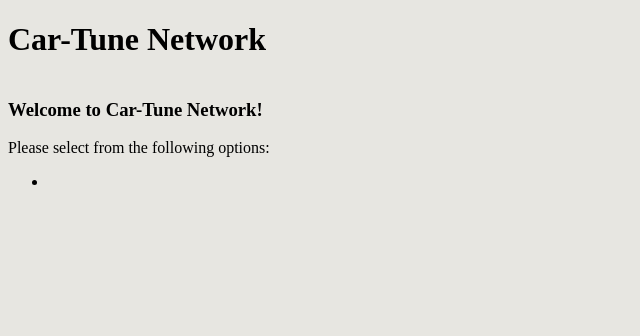
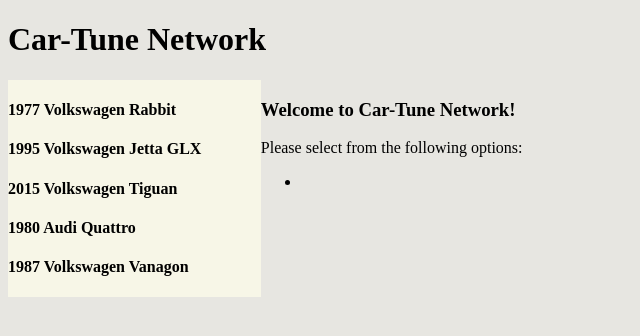
Before and after one commit to alspdx/car-tune-network, a React app: page /#/ in a window 1280 px wide. Shown: the top 336 px of the page, without its empty margins (0-640 px from the left). Built offline with nearby package versions, Linux system fonts and the light colour scheme.

Commit message:
add list of cars and output to carslist component

```diff
--- a/src/components/Body.jsx
+++ b/src/components/Body.jsx
@@ -12,7 +12,7 @@ function Body() {
           display: flex;
         }
       `}</style>
-    <CarsList />
+      <CarsList />
       <Switch>
         <Route path='/' component={Welcome}/>
         <Route component={Error404}/>
--- a/src/components/CarsList.jsx
+++ b/src/components/CarsList.jsx
@@ -1,8 +1,47 @@
 import React from 'react';
+
+const carsInShopList = [
+  {
+    year: '1977',
+    make: 'Volkswagen',
+    model: 'Rabbit'
+  },
+  {
+    year: '1995',
+    make: 'Volkswagen',
+    model: 'Jetta GLX'
+  },
+  {
+    year: '2015',
+    make: 'Volkswagen',
+    model: 'Tiguan'
+  },
+  {
+    year: '1980',
+    make: 'Audi',
+    model: 'Quattro'
+  },
+  {
+    year: '1987',
+    make: 'Volkswagen',
+    model: 'Vanagon'
+  },
+];
 
 function CarsList() {
   return(
-    <div>
+    <div className="cars-list">
+      <style jsx>{`
+        .cars-list {
+          flex-basis: 20%;
+          background: var(--cream);
+        }
+      `}</style>
+      <div>
+        {carsInShopList.map((car, index) =>
+          <h4 key={index}>{car.year} {car.make} {car.model}</h4>
+        )}
+      </div>
     </div>
   );
 }
```
